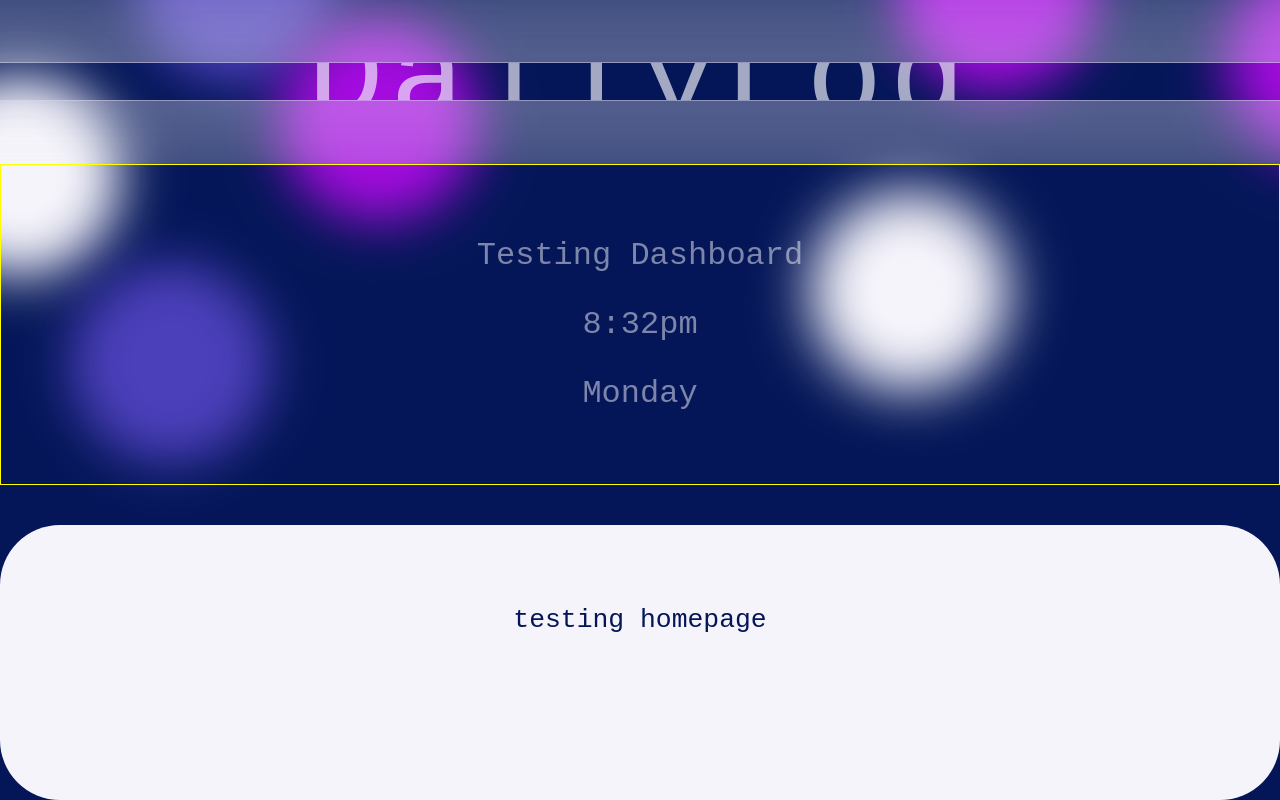
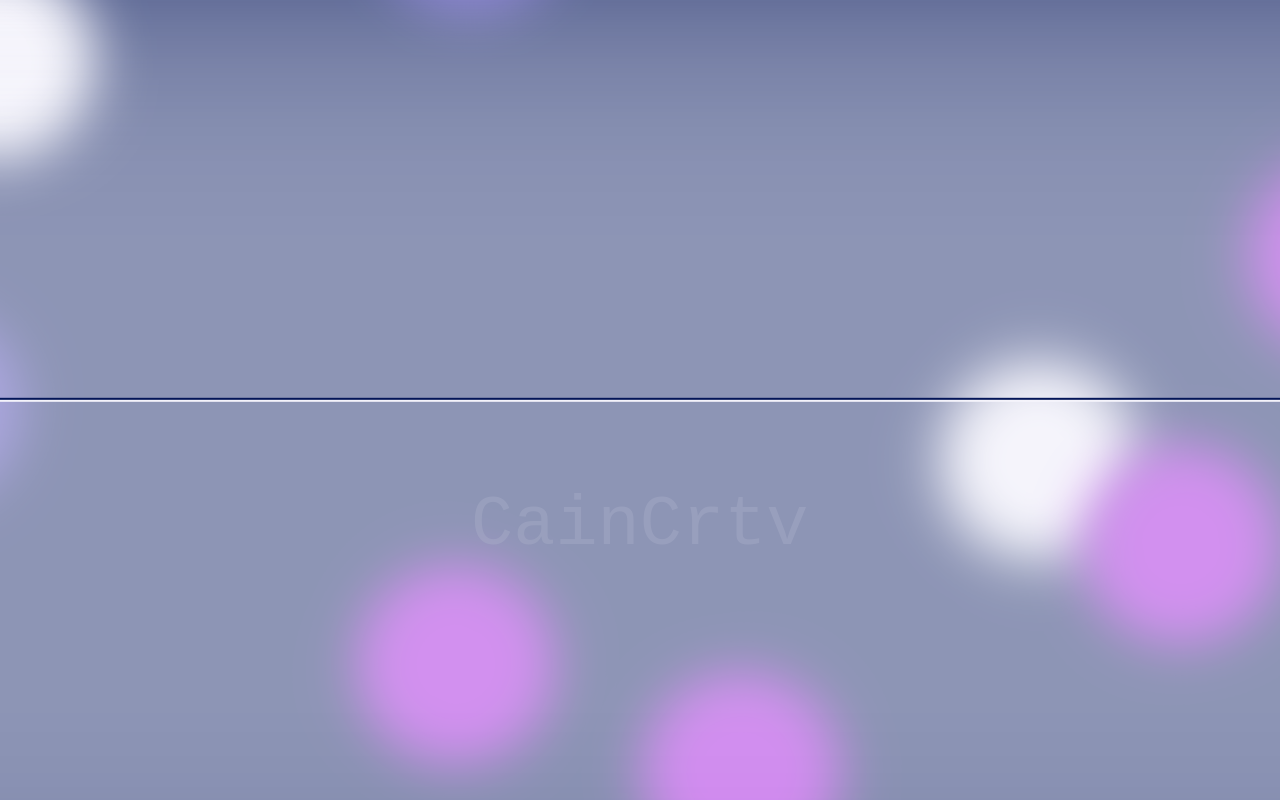
Before and after one commit to mtc-developing/DailyLog, a React (Vite) app in the folder DailyLog/: page / in a window 1280 px wide. Built offline with nearby package versions, Linux system fonts and the light colour scheme; a web font is replaced by a local one.

Commit message:
animation style fixes and updates

```diff
--- a/DailyLog/src/App.jsx
+++ b/DailyLog/src/App.jsx
@@ -14,17 +14,23 @@ function App() {
     setTimeout(function () {
       setIntroFinished(true)
       console.log("Set intro finished to true")
-    }, 9000)
+    }, 9200)
   }, [])
 
   return (
-    <div className={styles["app-container"]}>
+
+    <>
+
       <MainBackground />
       {!introFinished && <Title />}
-      <Dashboard />
-      <Homepage />
-    </div>
+      {introFinished &&
+      <div className={styles["app-container"]}>
+        <Dashboard />
+        <Homepage />
+      </div>
+      }
 
+    </>
   )
 }
 
--- a/DailyLog/src/App.module.css
+++ b/DailyLog/src/App.module.css
@@ -1,9 +1,11 @@
 .app-container{
-    height: 100vh;
-    width: 100vw;
+    height: 100%;
+    width: 100%;
+    position: fixed;
     display:flex;
     flex-direction: column;
     justify-content: center;
     align-items: stretch;
     overflow: hidden;
+    border:1px solid black;
 }
--- a/DailyLog/src/Dashboard/Dashboard.module.css
+++ b/DailyLog/src/Dashboard/Dashboard.module.css
@@ -6,6 +6,4 @@
     padding: 5vh;
     font-size: 2rem;
     text-shadow: 3px 3px 5px 5px rgba(4, 22, 88, 0.5);
-
-    border: 1px solid yellow;
 }
--- a/DailyLog/src/Homepage/Homepage.module.css
+++ b/DailyLog/src/Homepage/Homepage.module.css
@@ -7,9 +7,8 @@
     margin-top: 5vh;
     padding: 2.5vw;
     padding-top: 10vh;
-    border-radius: 60px;
+    border-radius: 60px 60px 0px 0px;
     animation: homepage 1s linear forwards;
-    animation-delay: 9.2s;
     height:100%;
     width: auto;
 
--- a/DailyLog/src/Title/MyBrand.module.css
+++ b/DailyLog/src/Title/MyBrand.module.css
@@ -1,7 +1,7 @@
 .myBrand{
     position: fixed;
     opacity:0;
-    animation: brand 2.5s ease-out forwards;
+    animation: brand 1.8s linear forwards;
     animation-delay: 7.5s;
     top: 45%;
     font-size: 8vw;
@@ -26,6 +26,9 @@
         top: 70%;
         color: rgb(245, 244, 251)
     }
+    90%{
+        top:65%;
+    }
     100%{
         opacity: 0;
         top: 100%;
--- a/DailyLog/src/Title/Title.module.css
+++ b/DailyLog/src/Title/Title.module.css
@@ -1,8 +1,10 @@
 .title-container{
 color: rgb(245, 244, 251);
-text-align: center;
-width: 100%;
-height: 100%;
+position: fixed;
+top:0;
+right:0;
+bottom:0;
+left:0;
 display: flex;
 flex-direction: column;
 justify-content: space-evenly;
@@ -72,7 +74,7 @@ overflow-y: hidden;
         border: 5px solid rgb(245, 244, 251);
         border-top: 1px solid rgb(4,22,88);
         color: rgb(83, 143, 222);
-        box-shadow: 0px 100px 50px 50px rgba(76, 64, 186, 0.85);
+        box-shadow: 0px 100px 50px 50px rgba(245, 244, 251, 0.5);
     }
     90%{
         border: 3px solid rgb(245, 244, 251);
@@ -88,7 +90,7 @@ overflow-y: hidden;
         height: 0;
         padding:0;
         border: 2px solid rgb(4, 22, 88);
-        box-shadow: 0px 20vh 1000px 500px rgb(245, 244, 251);
+        box-shadow: 0px 20vh 500px 200px rgba(4,22,88, 0.5);
         opacity: 0.3;
         transform: translateY(-200vh);
     }
```
